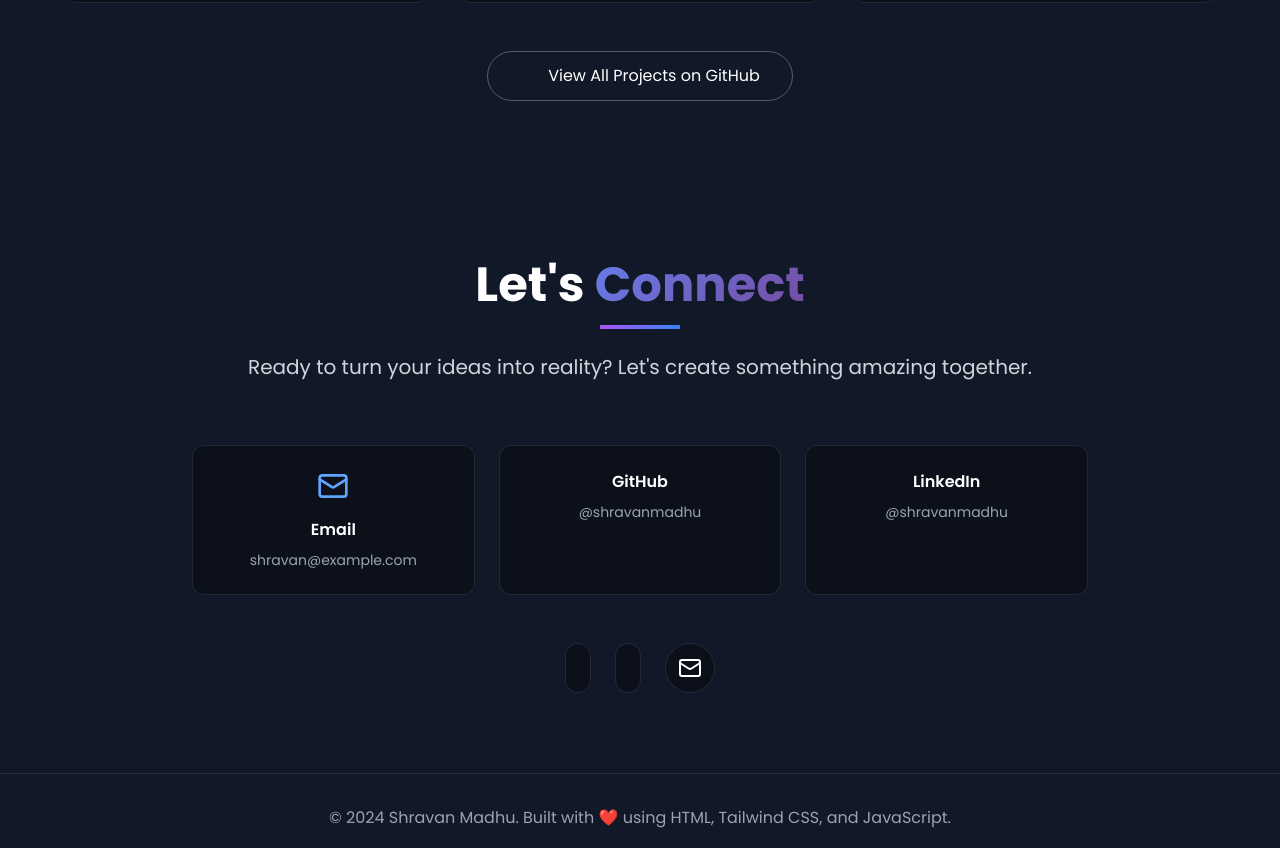
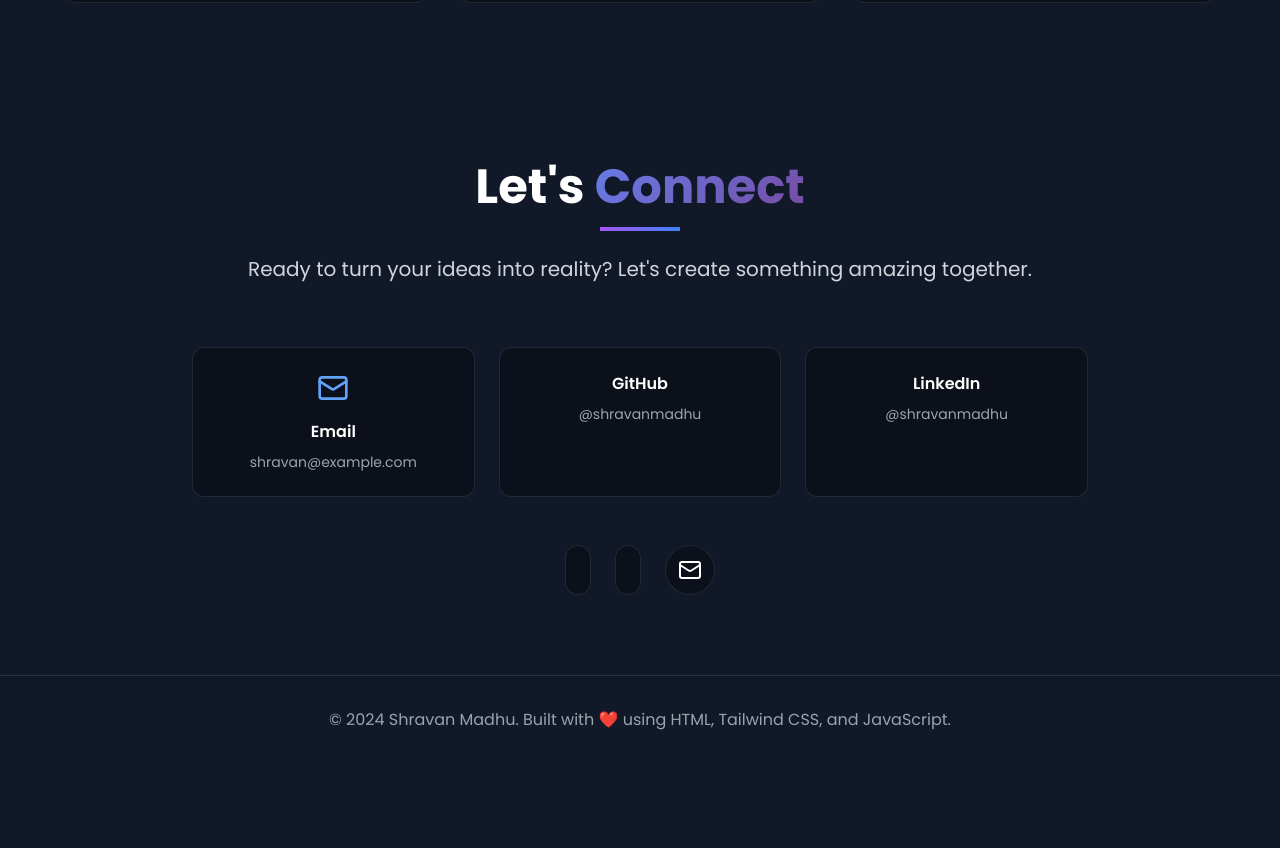
Before and after one commit to ShravanMadhu/shravanmadhu.github.io, a plain HTML site: page index.html in a window 1280 px wide. Shown: the part 1975-2823 px from the top of the page. After the commit the page ends 2739 px from the top, so only its background shows below. Drawn offline with nearby package versions, Linux system fonts and the light colour scheme.

Commit message:
Add files via upload

```diff
--- a/index.html
+++ b/index.html
@@ -283,12 +283,7 @@
         </a>
       </div>
 
-      <div class="text-center mt-12">
-        <a href="https://github.com/shravanmadhu" target="_blank" class="px-8 py-3 border border-white/30 rounded-full hover:bg-white/10 transition-all inline-flex items-center">
-          <i data-lucide="github" class="w-5 h-5 mr-2"></i>
-          View All Projects on GitHub
-        </a>
-      </div>
+
     </div>
   </section>
 
```
